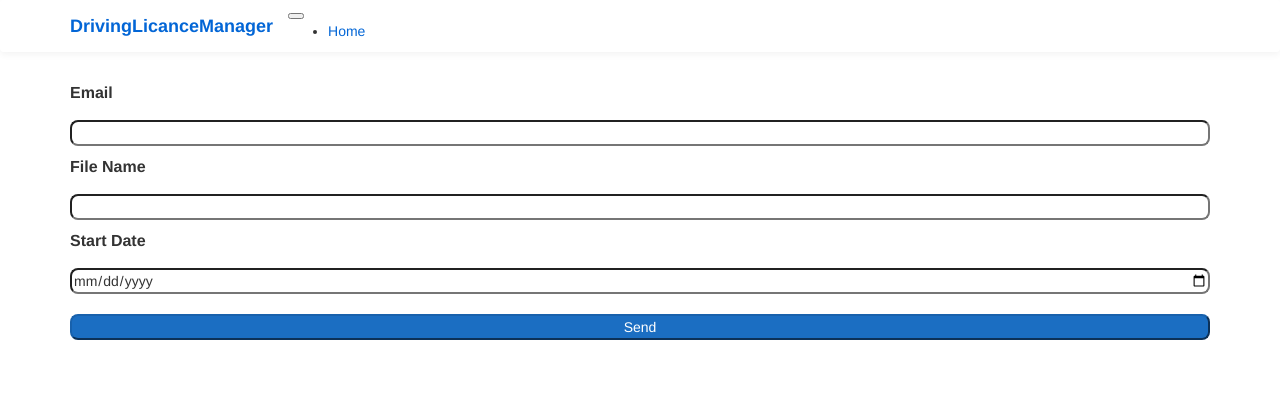
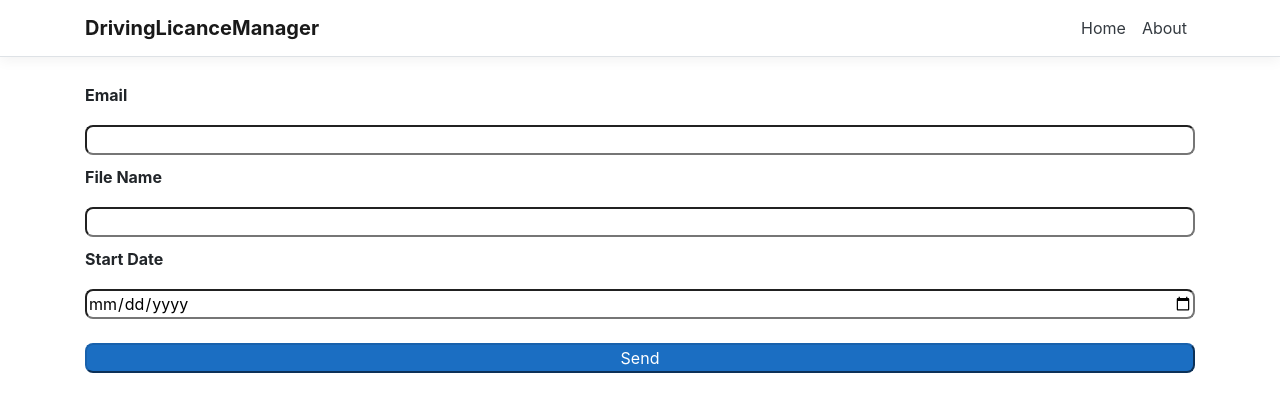
Before and after one commit to GKunc/DrivingSummaryUserInterface, an Angular app: page / in a window 1280 px wide. Shown: the top 412 px of the page. Built offline with nearby package versions, Linux system fonts and the light colour scheme.

Commit message:
Add good bootstrap

```diff
--- a/src/app/app_component/app.component.ts
+++ b/src/app/app_component/app.component.ts
@@ -5,7 +5,6 @@ import { Router } from '@angular/router';
 @Component({
   selector: 'app-root',
   templateUrl: './app.component.html',
-  styleUrls: ['./app.component.css']
 })
 export class AppComponent {
   title = 'DrivingSummaryUserInterface';
--- a/src/app/nav-menu/nav-menu.component.html
+++ b/src/app/nav-menu/nav-menu.component.html
@@ -25,6 +25,11 @@
               >Home</a
             >
           </li>
+          <li class="nav-item" [routerLinkActive]="['link-active']">
+            <a class="nav-link text-dark" [routerLink]="['/summary-creator']"
+              >About</a
+            >
+          </li>
         </ul>
       </div>
     </div>
--- a/src/index.html
+++ b/src/index.html
@@ -6,9 +6,8 @@
   <base href="/">
   <meta name="viewport" content="width=device-width, initial-scale=1">
   <link rel="icon" type="image/x-icon" href="favicon.ico">
-  <link rel="stylesheet" href="https://maxcdn.bootstrapcdn.com/bootstrap/3.3.7/css/bootstrap.min.css" integrity="sha384-BVYiiSIFeK1dGmJRAkycuHAHRg32OmUcww7on3RYdg4Va+PmSTsz/K68vbdEjh4u" crossorigin="anonymous">
-</head>
-<body>
+  <link rel="stylesheet" href="https://maxcdn.bootstrapcdn.com/bootstrap/4.0.0/css/bootstrap.min.css" integrity="sha384-Gn5384xqQ1aoWXA+058RXPxPg6fy4IWvTNh0E263XmFcJlSAwiGgFAW/dAiS6JXm" crossorigin="anonymous">
+  <body>
   <app-root>Loading...</app-root>
   <script src="https://code.jquery.com/jquery-3.1.1.min.js" integrity="sha256-hVVnYaiADRTO2PzUGmuLJr8BLUSjGIZsDYGmIJLv2b8=" crossorigin="anonymous"></script>
   <script src="https://maxcdn.bootstrapcdn.com/bootstrap/3.3.7/js/bootstrap.min.js" integrity="sha384-Tc5IQib027qvyjSMfHjOMaLkfuWVxZxUPnCJA7l2mCWNIpG9mGCD8wGNIcPD7Txa" crossorigin="anonymous"></script>
```
